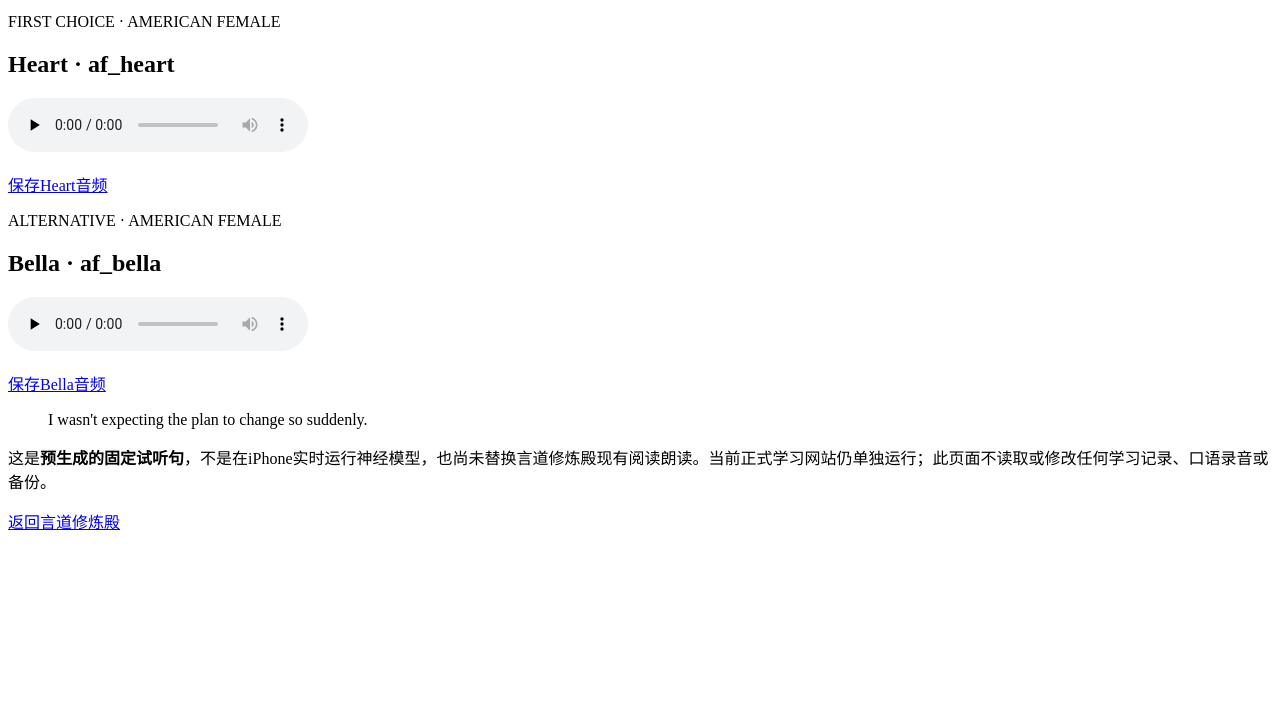
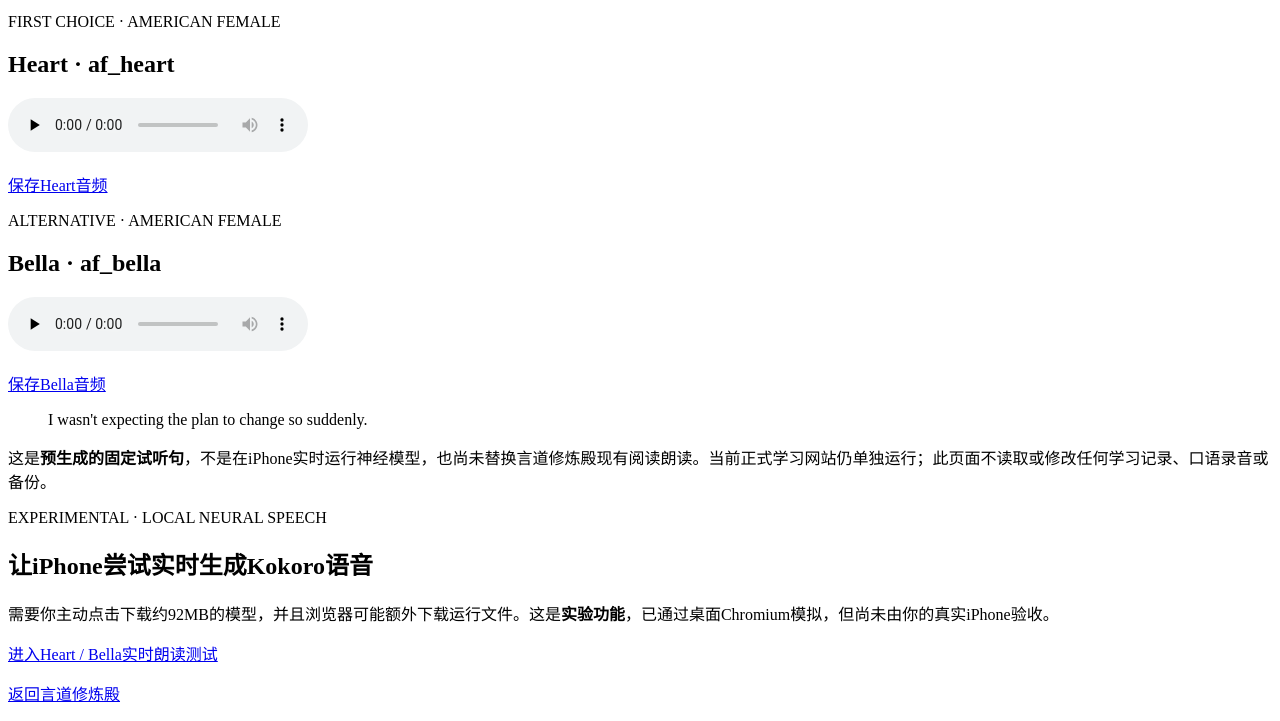
Before and after one commit to jajagood777-sys/english-mastery-mobile, a website: page kokoro-preview/index.html in a window 1280 px wide. Shown: the part 142-863 px from the top of the page. Before the commit the page ends 800 px from the top, so only its background shows below. Drawn offline with Linux system fonts and the light colour scheme.

Commit message:
feat(kokoro): link optional live-synthesis lab from verified sample page

```diff
--- a/kokoro-preview/index.html
+++ b/kokoro-preview/index.html
@@ -6,4 +6,4 @@
 <section class="voice"><div class="tag">ALTERNATIVE · AMERICAN FEMALE</div><h2>Bella · af_bella</h2><audio controls preload="none" src="./af_bella-sample.wav">你的浏览器无法播放WAV。</audio><p><a href="./af_bella-sample.wav" download>保存Bella音频</a></p></section>
 <blockquote>I wasn't expecting the plan to change so suddenly.</blockquote>
 <p class="note">这是<strong>预生成的固定试听句</strong>，不是在iPhone实时运行神经模型，也尚未替换言道修炼殿现有阅读朗读。当前正式学习网站仍单独运行；此页面不读取或修改任何学习记录、口语录音或备份。</p>
-<p><a href="../">返回言道修炼殿</a></p></main></body></html>
+<section class="voice"><div class="tag">EXPERIMENTAL · LOCAL NEURAL SPEECH</div><h2>让iPhone尝试实时生成Kokoro语音</h2><p>需要你主动点击下载约92MB的模型，并且浏览器可能额外下载运行文件。这是<strong>实验功能</strong>，已通过桌面Chromium模拟，但尚未由你的真实iPhone验收。</p><p><a href="./live.html">进入Heart / Bella实时朗读测试</a></p></section><p><a href="../">返回言道修炼殿</a></p></main></body></html>
```
